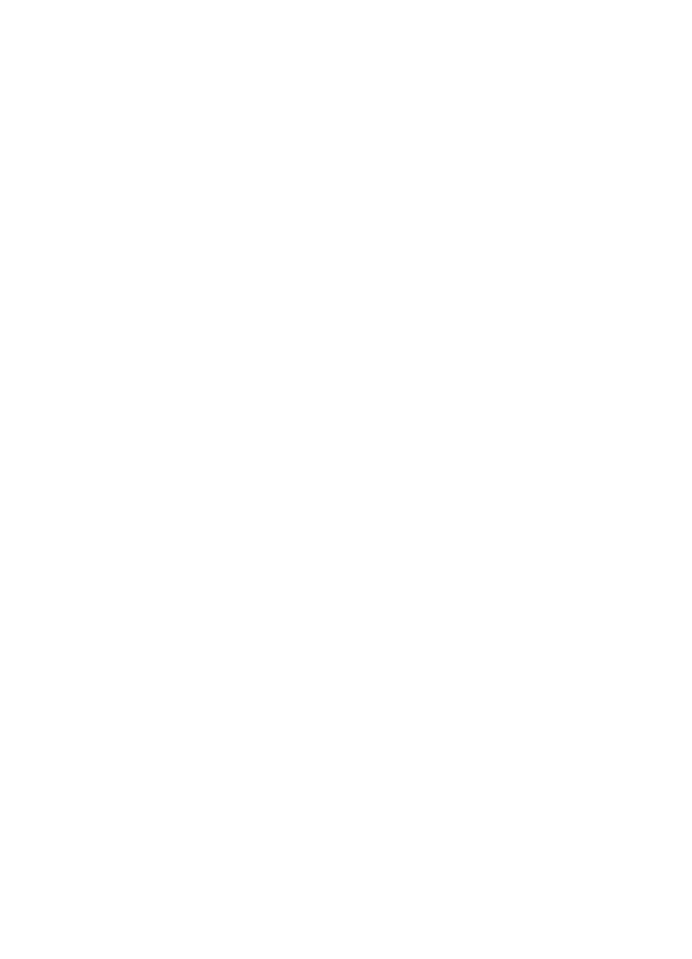
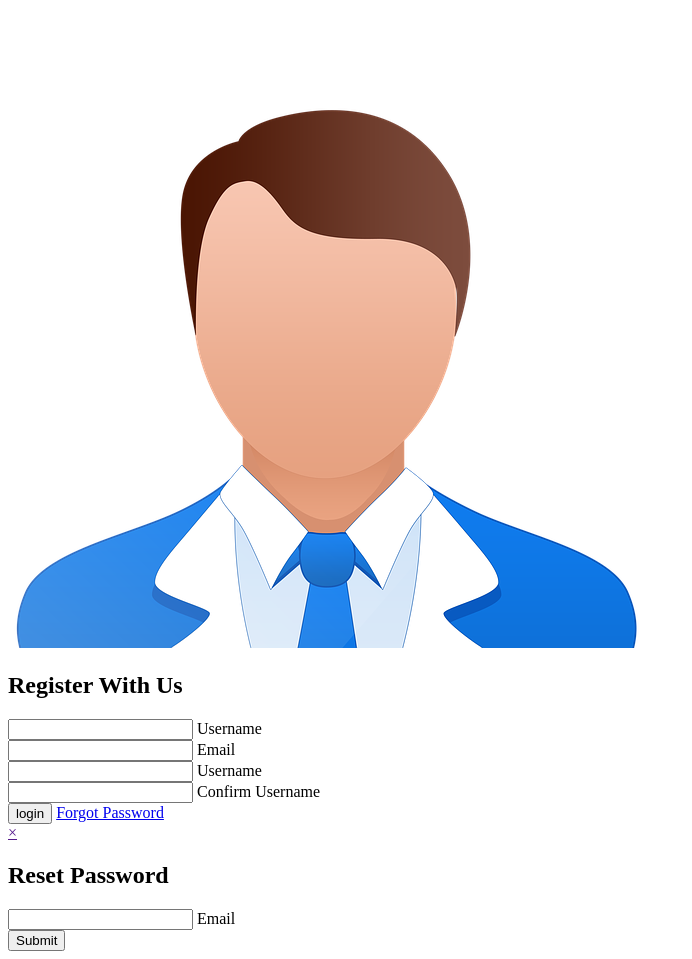
Before and after one commit to BlissfulCoda/FormValidation, a plain HTML site: page index.html in a window 1280 px wide. Shown: the whole page, without its empty margins (0-692 px from the left). Before the commit the page ends 800 px from the top, so only its background shows below. Drawn offline with Linux system fonts and the light colour scheme; files that its build step writes are made by us from their sources.

Commit message:
completed html setup

```diff
--- a/index.html
+++ b/index.html
@@ -1,12 +1,50 @@
 <!DOCTYPE html>
 <html lang="en">
-<head>
-    <meta charset="UTF-8">
-    <meta name="viewport" content="width=device-width, initial-scale=1.0">
-    <meta http-equiv="X-UA-Compatible" content="ie=edge">
+  <head>
+    <meta charset="UTF-8" />
+    <meta name="viewport" content="width=device-width, initial-scale=1.0" />
+    <meta http-equiv="X-UA-Compatible" content="ie=edge" />
+    <link rel="stylesheet" href="style.css" />
     <title>Form Validation</title>
-</head>
-<body>
+  </head>
+  <body>
+    <div class="login wrapper">
+      <form action="" class="form" id="form">
+        <img src="img/avatar.png" alt="Image Header" />
+        <h2>Register With Us</h2>
+        <div class="input-group">
+          <input type="text" name="username" id="username" required />
+          <label for="username">Username</label>
+        </div>
+        <div class="input-group">
+          <input type="text" name="email" id="email" required />
+          <label for="email">Email</label>
+        </div>
+        <div class="input-group">
+          <input type="password" name="password" id="password" required />
+          <label for="password">Username</label>
+        </div>
+        <div class="input-group">
+          <input type="password" name="username" id="password2" required />
+          <label for="password2">Confirm Username</label>
+        </div>
+        <input type="submit" value="login" class="submit-btn" />
+        <a href="#forgot-pw" class="forgot-pw">Forgot Password</a>
+      </form>
+    </div>
 
-</body>
+    <div id="forgot-pw">
+      <form action="" class="form">
+        <a href="" class="close">&times;</a>
+        <h2>Reset Password</h2>
+        <div class="input-group">
+          <input type="email" name="email" id="email" required />
+          <label for="email">Email</label>
+        </div>
+        <input type="submit" value="Submit" class="submit-btn" />
+      </form>
+    </div>
+
+    <script src="script.js"></script>
+  </body>
 </html>
--- a/style.css
+++ /dev/null
@@ -1 +0,0 @@
-git add .img
```
Also changed, not shown: script.js (added).
